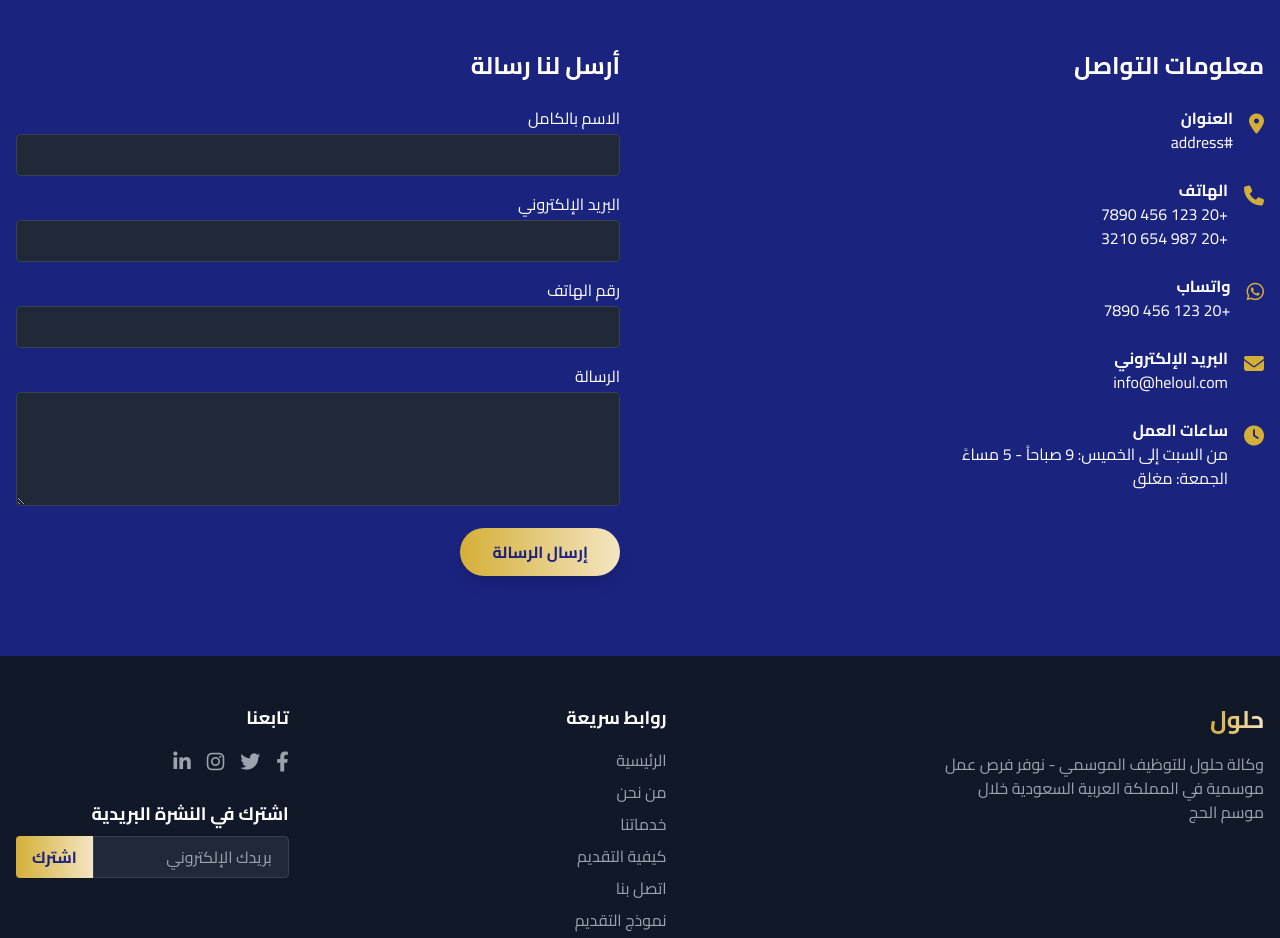
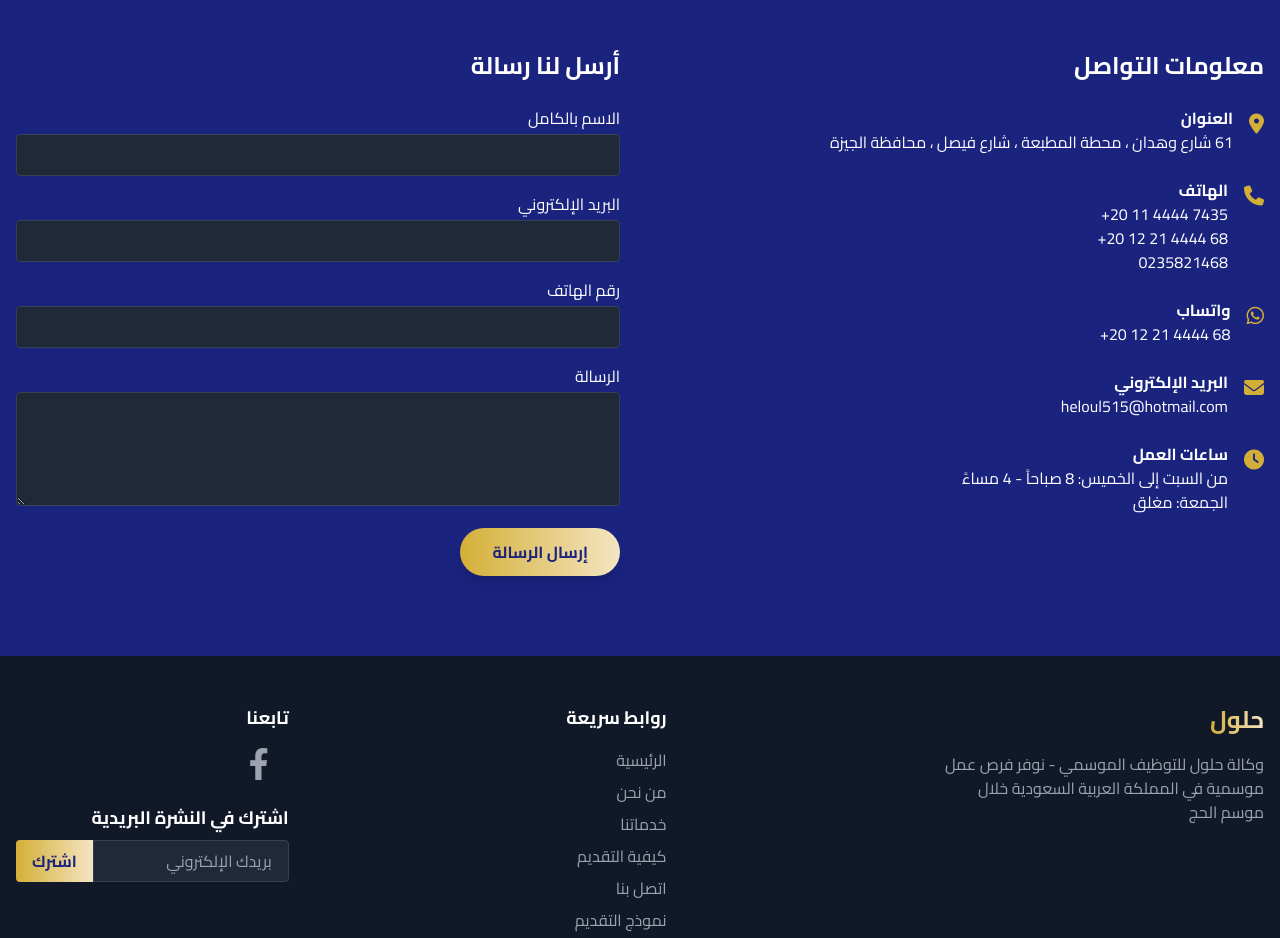
Before and after one commit to mohammed20101/heloul, a plain HTML site: page index.html in a window 1280 px wide. Shown: the part 4880-5818 px from the top of the page. Drawn offline with nearby package versions, Linux system fonts and the light colour scheme.

Commit message:
Update index.html

```diff
--- a/index.html
+++ b/index.html
@@ -45,11 +45,16 @@
                 font-size: 2rem !important;
             }
         }
+        #social-icons {
+            padding-right: 20px;
+            font-size: xx-large;
+        }
+
     </style>
 </head>
 <body class="bg-gray-50 text-gray-800">
     <!-- WhatsApp Floating Button -->
-    <a href="https://wa.me/+20" target="_blank" class="fixed bottom-6 left-6 z-50 bg-[#25D366] text-white w-14 h-14 rounded-full flex items-center justify-center text-2xl shadow-lg hover:bg-[#128C7E] transition-all">
+    <a href="https://wa.me/+201221444468" target="_blank" class="fixed bottom-6 left-6 z-50 bg-[#25D366] text-white w-14 h-14 rounded-full flex items-center justify-center text-2xl shadow-lg hover:bg-[#128C7E] transition-all">
         <i class="fab fa-whatsapp"></i>
     </a>
 
@@ -418,7 +423,7 @@
                             </div>
                             <div>
                                 <h4 class="font-bold">العنوان</h4>
-                                <p>#address</p>
+                                <p>61 شارع وهدان ، محطة المطبعة ، شارع فيصل ، محافظة الجيزة</p>
                             </div>
                         </div>
 
@@ -428,8 +433,9 @@
                           </div>
                             <div>
                          <h4 class="font-bold">الهاتف</h4>
-                                <p>+20 123 456 7890</p>
-                                <p>+20 987 654 3210</p>
+                         <p><span dir="ltr">+20 11 4444 7435</span></p>
+                        <p><span dir="ltr">+20 12 21 4444 68</span></p>
+                        <p><span dir="ltr">0235821468</span></p>
                          </div>
                              </div>
 
@@ -439,7 +445,7 @@
                             </div>
                             <div>
                                 <h4 class="font-bold">واتساب</h4>
-                                <p>+20 123 456 7890</p>
+                                <p><span dir="ltr"> +20 12 21 4444 68</span></p>
                             </div>
                         </div>
 
@@ -449,7 +455,8 @@
                             </div>
                             <div>
                                 <h4 class="font-bold">البريد الإلكتروني</h4>
-                                <p>info@heloul.com</p>
+
+                                <p>heloul515@hotmail.com</p>
                             </div>
                         </div>
 
@@ -459,7 +466,7 @@
                             </div>
                             <div>
                                 <h4 class="font-bold">ساعات العمل</h4>
-                                <p>من السبت إلى الخميس: 9 صباحاً - 5 مساءً</p>
+                                <p>من السبت إلى الخميس: 8 صباحاً - 4 مساءً</p>
                                 <p>الجمعة: مغلق</p>
                             </div>
                         </div>
@@ -526,18 +533,10 @@
                 <div>
                     <h4 class="text-lg font-bold mb-4">تابعنا</h4>
                     <div class="flex space-x-4 space-x-reverse">
-                        <a href="#" class="text-gray-400 hover:text-[#D4AF37] text-xl transition">
+                        <a href="#" class="text-gray-400 hover:text-[#D4AF37] text-xl transition" id="social-icons">
                             <i class="fab fa-facebook-f"></i>
                         </a>
-                        <a href="#" class="text-gray-400 hover:text-[#D4AF37] text-xl transition">
-                            <i class="fab fa-twitter"></i>
-                        </a>
-                        <a href="#" class="text-gray-400 hover:text-[#D4AF37] text-xl transition">
-                            <i class="fab fa-instagram"></i>
-                        </a>
-                        <a href="#" class="text-gray-400 hover:text-[#D4AF37] text-xl transition">
-                            <i class="fab fa-linkedin-in"></i>
-                        </a>
+
                     </div>
 
                     <div class="mt-6">
```
Lines whose indentation alone changed are shown as unchanged.
